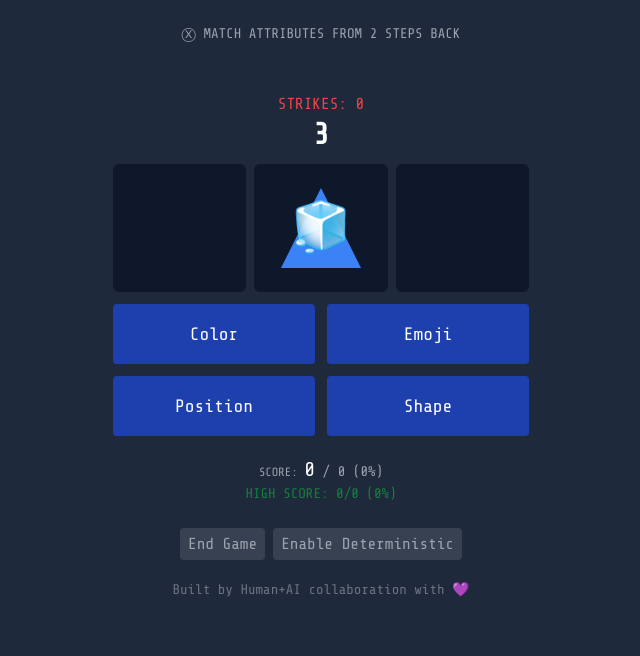
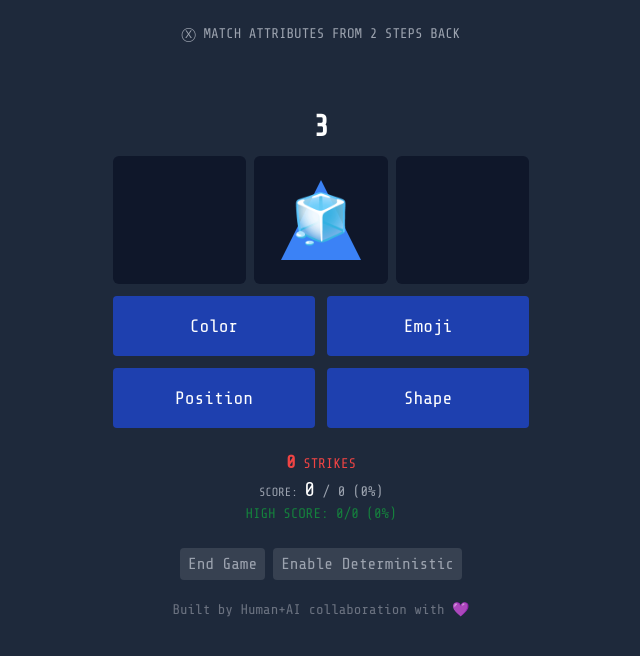
Before and after one commit to sethatwood/multi-n-back, a Vue app: page / in a window 1280 px wide. Both pictures are taken after a click on the button "Start Game". Shown: the top 656 px of the page, without its empty margins (319-959 px from the left). Built offline with nearby package versions, Linux system fonts and the light colour scheme.

Commit message:
fix: only add to score; calculate accuracy

```diff
--- a/src/App.vue
+++ b/src/App.vue
@@ -14,8 +14,7 @@
     <div v-if="showInstructionMessage" class="my-6 text-center text-gray-400 text-sm cursor-pointer" @click="dismissInstructionMessage">
       &#x24E7; Match attributes from {{ gameStore.nBack }} steps back
     </div>
-    <div class="mt-12 mb-3">
-      <p class="text-md uppercase text-red-500">Strikes: {{ gameStore.incorrectResponses }}</p>
+    <div class="mt-16 mb-3">
       <p class="text-3xl font-bold">{{ gameStore.timeLeft }}</p>
     </div>
     <Stimulus
@@ -35,11 +34,14 @@
       </button>
     </div>
     <div class="mt-5 text-center">
+      <p class="text-sm uppercase text-red-500">
+        <span class="text-lg font-bold">{{ gameStore.incorrectResponses }}</span> Strikes
+      </p>
       <p class="text-xl">
         <span class="text-xs text-gray-400">Score: </span>
         <span :class="scoreClass">{{ gameStore.score }}</span>
         <span class="text-sm text-gray-400">
-          / {{ gameStore.potentialCorrectAnswers }} ({{ calculateAccuracy(gameStore.score, gameStore.potentialCorrectAnswers) }}%)
+          / {{ gameStore.potentialCorrectAnswers }} ({{ calculateAccuracy(gameStore.score, gameStore.previousPotentialCorrectAnswers) }}%)
         </span>
       </p>
       <p class="text-sm uppercase text-green-700">
--- a/src/store/gameStore.js
+++ b/src/store/gameStore.js
@@ -1,12 +1,12 @@
 import { defineStore } from 'pinia';
 import stimulusSound from '../assets/stimulus.wav';
 import incrementSound from '../assets/ting.mp3';
-import decrementSound from '../assets/whip.mp3';
+import strikeSound from '../assets/whip.mp3';
 
 export const useGameStore = defineStore('game', {
   state: () => ({
     currentStimulus: {},
-    decrementSound: new Audio(decrementSound),
+    strikeSound: new Audio(strikeSound),
     deterministicIndex: 0,
     deterministicStimuli: [
       { color: 'purple', emoji: 'fire', position: 'left', shape: 'circle' }, // no match
@@ -177,10 +177,9 @@ export const useGameStore = defineStore('game', {
           this.incrementSound.currentTime = 0;
           this.incrementSound.play();
         } else {
-          this.score -= 1;
-          this.decrementSound.pause();
-          this.decrementSound.currentTime = 0;
-          this.decrementSound.play();
+          this.strikeSound.pause();
+          this.strikeSound.currentTime = 0;
+          this.strikeSound.play();
           this.incorrectResponses += 1;
           if (this.incorrectResponses >= 3) {
             if (this.score > this.highScoreData.score) {
```
